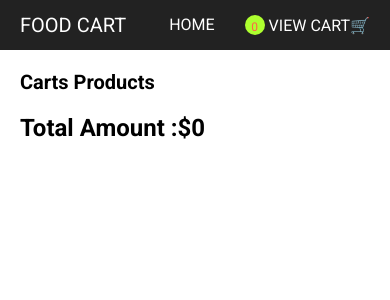
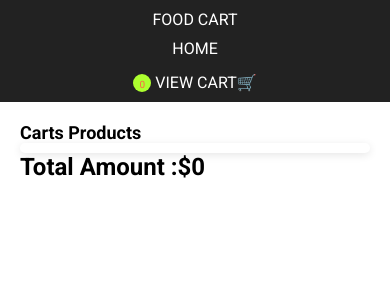
Before and after one commit to SSHariharan24/Food-Cart, a React (Vite) app: page /Cart in a window 390 px wide. Shown: the top 300 px of the page. Built offline with nearby package versions, Linux system fonts and the light colour scheme.

Commit message:
new commit

```diff
--- a/src/components/Header.css
+++ b/src/components/Header.css
@@ -1,5 +1,15 @@
-.navbar{
-    width:100%;
+* {
+    box-sizing: border-box;
+    margin: 0;
+    padding: 0;
+  }
+
+  body {
+    font-family: Arial, sans-serif;
+  }
+
+  .navbar {
+    width: 100%;
     height: 50px;
     background-color: #222;
     display: flex;
@@ -8,24 +18,26 @@
     padding: 0px 20px;
   }
 
-.logo{
+  .logo {
     color: #fff;
     font-size: 20px;
   }
-.navbar ul{
+
+  .navbar ul {
     display: inline-flex;
     gap: 30px;
   }
 
   .navbar ul li {
-    list-style-type:none;
+    list-style-type: none;
   }
 
   .navbar ul li a {
     color: #fff;
     text-decoration: none;
   }
-.cart-count{
+
+  .cart-count {
     display: inline-block;
     height: 20px;
     width: 20px;
@@ -36,3 +48,50 @@
     text-align: center;
     color: tomato;
   }
+
+  /* Media Queries */
+
+  /* For tablets */
+  @media (max-width: 768px) {
+    .navbar {
+      padding: 0 10px;
+    }
+
+    .navbar ul {
+      gap: 20px;
+    }
+
+    .logo {
+      font-size: 18px;
+    }
+  }
+
+  /* For mobile phones */
+  @media (max-width: 480px) {
+    .navbar {
+      flex-direction: column;
+      height: auto;
+      padding: 10px;
+    }
+
+    .navbar ul {
+      display: flex;
+      flex-direction: column;
+      gap: 15px;
+    }
+
+    .navbar ul li {
+      text-align: center;
+    }
+
+    .logo {
+      font-size: 16px;
+      margin-bottom: 10px;
+    }
+
+    .cart-count {
+      height: 18px;
+      width: 18px;
+      font-size: 10px;
+    }
+  }
--- a/src/components/Viewcart.css
+++ b/src/components/Viewcart.css
@@ -1,28 +1,76 @@
-.cart-container{
+.cart-container {
     display: flex;
     flex-direction: column;
     padding: 10px;
+    max-width: 600px; /* Set a max-width for the cart */
+    margin: auto; /* Center align the cart on the page */
+    border-radius: 8px; /* Rounded corners for the cart */
+    background-color: #fff; /* Background color for contrast */
+    box-shadow: 0 2px 8px rgba(0, 0, 0, 0.1); /* Subtle shadow for depth */
 }
-.cart-products{
+
+.cart-products {
     display: flex;
-    gap: 5px;
+    gap: 10px; /* Increased gap for better spacing */
     align-items: center;
     margin-bottom: 10px;
+    padding: 10px; /* Add padding inside cart products */
     border: 2px solid #ccc;
-    /* border: none; */
+    border-radius: 5px; /* Rounded corners for product items */
+    transition: background-color 0.3s; /* Smooth transition for hover effect */
 }
-.cart-products .img{
+
+.cart-products:hover {
+    background-color: #f9f9f9; /* Light background on hover */
+}
+
+.cart-products .img {
     width: 100px;
     height: 100px;
+    overflow: hidden; /* Prevent overflow of images */
+    border-radius: 5px; /* Rounded corners for the image container */
 }
+
 .cart-products .img img {
     width: 100%;
     height: 100%;
+    object-fit: cover; /* Maintain aspect ratio of the image */
 }
-.cart-heading, .cart-amt{
+
+.cart-heading,
+.cart-amt {
     font-size: 20px;
     font-weight: 600;
 }
-h3{
+
+h3 {
     margin-bottom: 10px;
+    font-size: 24px; /* Slightly larger font size for headings */
+    color: #333; /* Dark color for better readability */
 }
+
+/* Media Queries for Responsiveness */
+@media (max-width: 480px) {
+    .cart-container {
+        padding: 5px; /* Less padding on mobile */
+    }
+
+    .cart-products {
+        flex-direction: column; /* Stack items vertically on small screens */
+        align-items: flex-start; /* Align items to start */
+    }
+
+    .cart-products .img {
+        width: 80px; /* Smaller image on mobile */
+        height: 80px; /* Smaller height on mobile */
+    }
+
+    .cart-heading,
+    .cart-amt {
+        font-size: 18px; /* Adjust font size for smaller screens */
+    }
+
+    h3 {
+        font-size: 20px; /* Adjust heading size for mobile */
+    }
+}
--- a/src/components/home.css
+++ b/src/components/home.css
@@ -1,8 +1,24 @@
-.product-container{
+.product-container {
     display: flex;
     flex-wrap: wrap;
     gap: 10px;
     text-align: center;
-    justify-content: center;
-    justify-content: space-evenly;
+    justify-content: center; /* Aligns items to center */
 }
+
+/* Media Queries for Responsiveness */
+
+/* For tablets and larger devices */
+@media (min-width: 768px) {
+    .product-container {
+        justify-content: space-evenly; /* Spacing for larger screens */
+    }
+}
+
+/* For mobile devices */
+@media (max-width: 480px) {
+    .product-container {
+        flex-direction: column; /* Stack products vertically */
+        align-items: center; /* Center items horizontally */
+    }
+}
--- a/src/components/product.css
+++ b/src/components/product.css
@@ -1,27 +1,34 @@
-.product{
-    width:200px;
-    height: 250px;
+.product {
+    width: 200px; /* Base width for larger screens */
+    height: 250px; /* Fixed height */
     border: 1px solid #ccc;
+    border-radius: 5px; /* Slightly rounded corners */
+    overflow: hidden; /* Prevents overflow from child elements */
+    transition: box-shadow 0.3s; /* Smooth transition for hover effect */
 }
 
-.product .image{
+.product:hover {
+    box-shadow: 0 4px 10px rgba(0, 0, 0, 0.2); /* Shadow on hover for depth effect */
+}
+
+.product .image {
     width: 100%;
     height: 150px;
 }
 
-.product .image img{
-  width: 100%;
-  height: 100%;
-  object-fit: cover;
+.product .image img {
+    width: 100%;
+    height: 100%;
+    object-fit: cover; /* Ensures the image covers the entire area */
 }
 
-.details{
+.details {
     padding: 5px;
 }
 
-.details h3{
-  margin-bottom: 10px;
-  font-size: 16px;
+.details h3 {
+    margin-bottom: 10px;
+    font-size: 16px;
 }
 
 .details p {
@@ -30,7 +37,7 @@
     color: #888;
 }
 
-.details button{
+.details button {
     margin-top: 5px;
     padding: 5px 10px;
     background-color: rgb(30, 104, 150);
@@ -38,11 +45,30 @@
     border: none;
     border-radius: 3px;
     cursor: pointer;
+    transition: background-color 0.3s; /* Smooth transition for button */
 }
 
-.details button:hover{
+.details button:hover {
     background-color: teal;
 }
-.btnRemove{
+
+.btnRemove {
     background-color: rgb(179, 24, 24) !important;
 }
+
+/* Media Queries for Responsiveness */
+
+/* For tablets and larger devices */
+@media (min-width: 768px) {
+    .product {
+        width: 220px; /* Slightly wider for larger screens */
+    }
+}
+
+/* For mobile devices */
+@media (max-width: 480px) {
+    .product {
+        width: 100%; /* Full width on smaller screens */
+        height: auto; /* Allow height to adjust based on content */
+    }
+}
```
Lines whose indentation alone changed are shown as unchanged.
